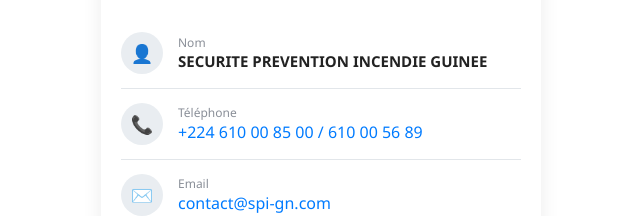
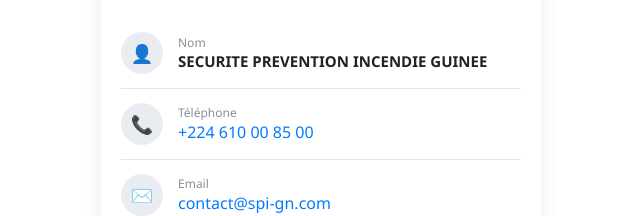
Before and after one commit to MaximeKPOGHOMOU/spi-gn-scan, an Angular app: page /fiche in a window 1280 px wide. Shown: the part 1407-1623 px from the top of the page, without its empty margins (319-959 px from the left). Built offline with nearby package versions, Linux system fonts and the light colour scheme.

Commit message:
rendre la page

```diff
--- a/src/app/qr-entreprise/qr-entreprise.css
+++ b/src/app/qr-entreprise/qr-entreprise.css
@@ -73,7 +73,7 @@
 /* SECTION INFO */
 .info {
   background: white;
-  width: 80%;
+  width: 85%;
   max-width: 400px;
   margin: auto;
   border-radius: 20px 20px 0 0;
--- a/src/app/qr-entreprise/qr-entreprise.html
+++ b/src/app/qr-entreprise/qr-entreprise.html
@@ -152,7 +152,7 @@
                 </div>
                 <div class="contact-text">
                     <small>Téléphone</small>
-                    <a href="tel:+224610008500">+224 610 00 85 00 / 610 00 56 89</a>
+                    <a href="tel:+224610008500">+224 610 00 85 00 </a>
                 </div>
             </div>
 
```
